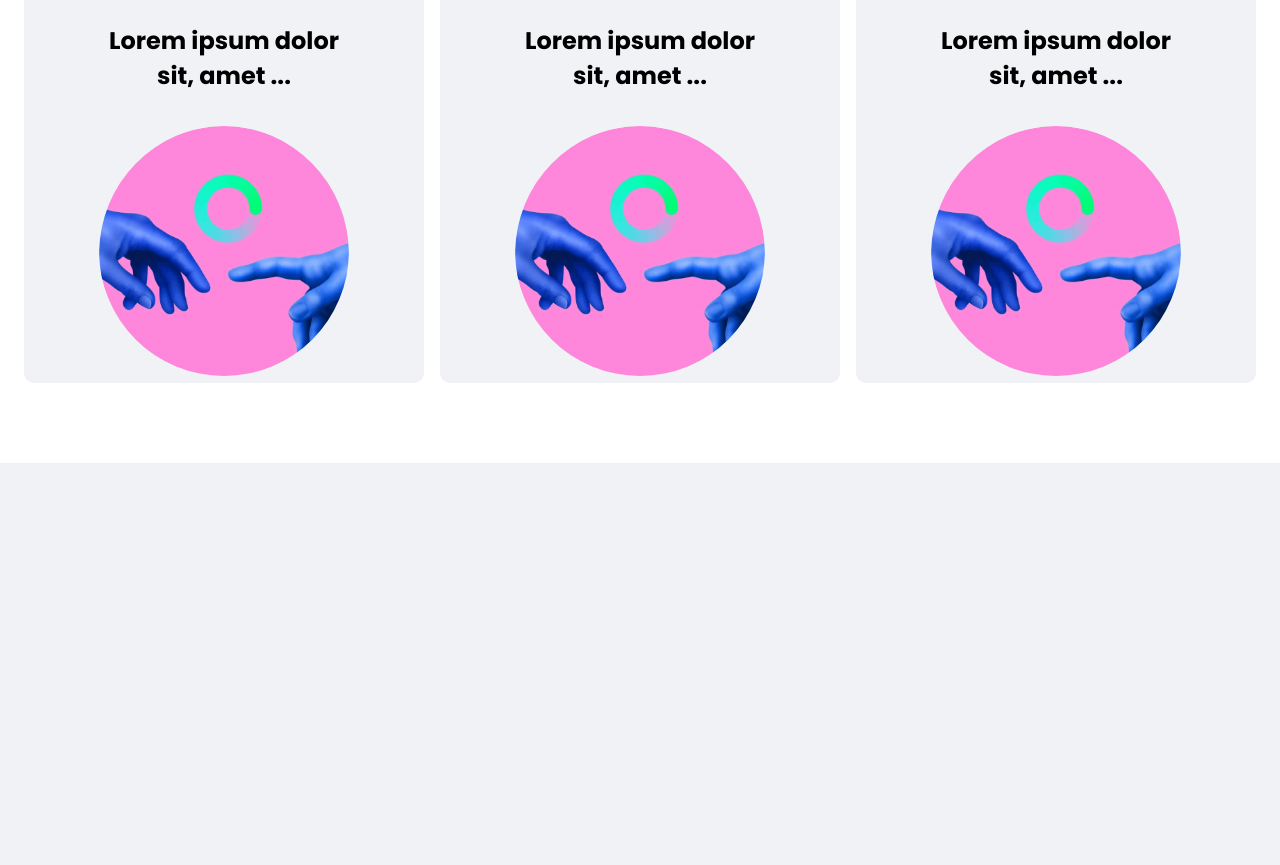
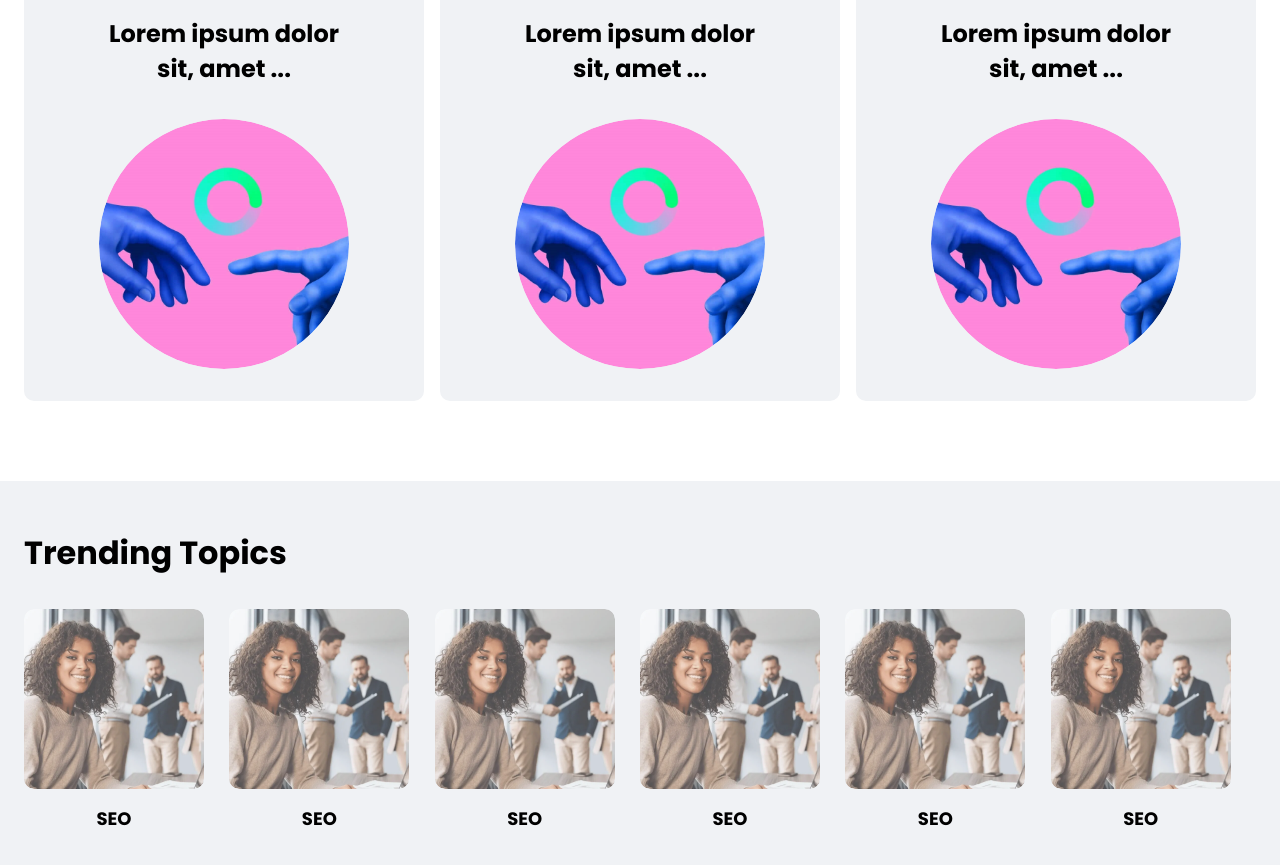
Before and after one commit to heyitsuzair/blog-fire-react, a React (Create React App) app: page / in a window 1280 px wide. Shown: the part 1648-2513 px from the top of the page. Before the commit the page ends 2111 px from the top, so only its background shows below. Built offline with nearby package versions, Linux system fonts and the light colour scheme.

Commit message:
Topic Card Added

```diff
--- a/src/App.css
+++ b/src/App.css
@@ -21,11 +21,16 @@
   --p-bold: 700;
   --color-lightest: #f0f2f5;
   --bg-color-white: #fff;
+  --s-bold: 700;
+  --h5-size: 18px;
 }
+
 body {
   font-family: "Poppins";
   background-color: var(--bg-color-gray);
   color: var(--color-body);
+  margin: 0;
+  padding: 0;
 }
 .dark {
   --color-white: #050505;
@@ -317,12 +322,15 @@ body {
 .card .card-img-parent {
   overflow: hidden;
   border-radius: 50%;
-  height: 97%;
+  width: 200px;
+  height: 200px;
 }
 .card .card-img {
   border-radius: 50%;
   object-fit: cover;
   transition: 0.5s all;
+  width: 200px;
+  height: 200px;
 }
 .card .card-img:hover {
   transform: scale(1.1);
@@ -363,9 +371,8 @@ body {
   margin: 2rem 0;
   align-items: center;
   background-color: var(--color-lightest);
-  padding-top: 2rem;
+  padding: 2rem 0;
   border-radius: var(--radius);
-  padding-bottom: 0;
 }
 .vertical-card .category {
   color: var(--color-secondary);
@@ -381,17 +388,69 @@ body {
 .vertical-card .card-img-parent {
   overflow: hidden;
   border-radius: 50%;
+  width: 250px;
+  height: 250px;
 }
 .vertical-card .card-img {
   object-fit: cover;
   transition: 0.5s all;
   border-radius: 50%;
+  width: 250px;
+  height: 250px;
 }
 .vertical-card .card-img:hover {
   transform: scale(1.1);
 }
+/* Trending Topics Component */
+.trending-topics {
+  background-color: var(--bg-color-gray);
+  padding: 3rem 0;
+}
+/* Topic Component */
+.topic {
+  text-align: center;
+  border-radius: var(--radius);
+  position: relative;
+}
+.topic .img {
+  overflow: hidden;
+  border-radius: var(--radius);
+  width: 180px;
+  height: 180px;
+}
+.topic .inner {
+  display: flex;
+  flex-direction: column;
+  align-items: flex-start;
+}
+.topic h5 {
+  color: var(--color-heading);
+  font-weight: var(--s-bold);
+  font-size: var(--h5-size);
+  opacity: 1;
+  margin-top: 1rem;
+}
+.topic .img img {
+  object-fit: cover;
+  border-radius: var(--radius);
+  transition: 0.5s all;
+  width: 180px;
+  height: 180px;
+  background: linear-gradient(180deg, transparent, #000);
+  opacity: 0.7;
+}
+.topic .img img:hover {
+  transform: scale(1.1);
+}
 /* Media Queries */
-
+@media (max-width: 991px) {
+  .section-heading {
+    text-align: center;
+  }
+  .topic .inner {
+    align-items: center;
+  }
+}
 @media (max-width: 768px) {
   .header .brand {
     width: 150px;
@@ -414,4 +473,17 @@ body {
   .arrow-icons {
     margin: 1rem 0;
   }
+  .card .info {
+    gap: 0.4rem;
+  }
 }
+@media (max-width: 446px) {
+  .topic .img {
+    width: 150px;
+    height: 150px;
+  }
+  .topic .img img {
+    width: 150px;
+    height: 150px;
+  }
+}
--- a/src/components/commons/Card.js
+++ b/src/components/commons/Card.js
@@ -80,8 +80,6 @@ export default function Card() {
             <Link to="/">
               <img
                 src={img2}
-                width={200}
-                height={200}
                 alt="Loading..."
                 className="card-img"
                 ref={imgRef}
--- /dev/null
+++ b/src/components/commons/Topic.js
@@ -0,0 +1,34 @@
+import React, { useRef } from "react";
+import img1 from "../../assets/img/thumbnail-02.webp";
+import { Link } from "react-router-dom";
+
+export default function Topic({ title, img }) {
+  // use the following reference to make the image scale when mouse enters h5
+  const ref = useRef();
+
+  const handleMouseEnter = () => {
+    ref.current.style.transform = "scale(1.1)";
+  };
+  const handleMouseLeave = () => {
+    ref.current.style.transform = "";
+  };
+
+  return (
+    <div className="topic">
+      <div className="inner">
+        <Link
+          to="/"
+          className="topic-link"
+          style={{ textDecoration: "none" }}
+          onMouseEnter={() => handleMouseEnter()}
+          onMouseLeave={() => handleMouseLeave()}
+        >
+          <div className="img">
+            <img src={img1} alt="Loading..." ref={ref} />
+          </div>
+          <h5>{title}</h5>
+        </Link>
+      </div>
+    </div>
+  );
+}
--- a/src/components/commons/VerticalCard.js
+++ b/src/components/commons/VerticalCard.js
@@ -61,8 +61,6 @@ export default function Card() {
             <Link to="/">
               <img
                 src={img2}
-                width={250}
-                height={250}
                 alt="Loading..."
                 className="card-img"
                 ref={imgRef}
--- /dev/null
+++ b/src/components/home/TrendingTopics.js
@@ -0,0 +1,33 @@
+import React from "react";
+import { Container } from "@mui/system";
+import { Grid } from "@mui/material";
+import Topic from "../commons/Topic";
+export default function Innovation() {
+  return (
+    <div className="trending-topics">
+      <Container sx={{ maxWidth: "1280px !important" }}>
+        <h1 className="section-heading">Trending Topics</h1>
+        <Grid container rowSpacing={{ xs: 5, sm: 3, md: 3 }}>
+          <Grid item md={2} sm={4} xs={6}>
+            <Topic title="SEO" />
+          </Grid>
+          <Grid item md={2} sm={4} xs={6}>
+            <Topic title="SEO" />
+          </Grid>
+          <Grid item md={2} sm={4} xs={6}>
+            <Topic title="SEO" />
+          </Grid>
+          <Grid item md={2} sm={4} xs={6}>
+            <Topic title="SEO" />
+          </Grid>
+          <Grid item md={2} sm={4} xs={6}>
+            <Topic title="SEO" />
+          </Grid>
+          <Grid item md={2} sm={4} xs={6}>
+            <Topic title="SEO" />
+          </Grid>
+        </Grid>
+      </Container>
+    </div>
+  );
+}
--- a/src/pages/Home.js
+++ b/src/pages/Home.js
@@ -2,12 +2,14 @@ import React from "react";
 import Hero from "../components/home/Hero";
 import FeaturedPosts from "../components/home/FeaturedPosts";
 import Innovation from "../components/home/Innovation";
+import TrendingTopics from "../components/home/TrendingTopics";
 export default function Home() {
   return (
     <div className="home">
       <Hero />
       <FeaturedPosts />
       <Innovation />
+      <TrendingTopics />
     </div>
   );
 }
```
